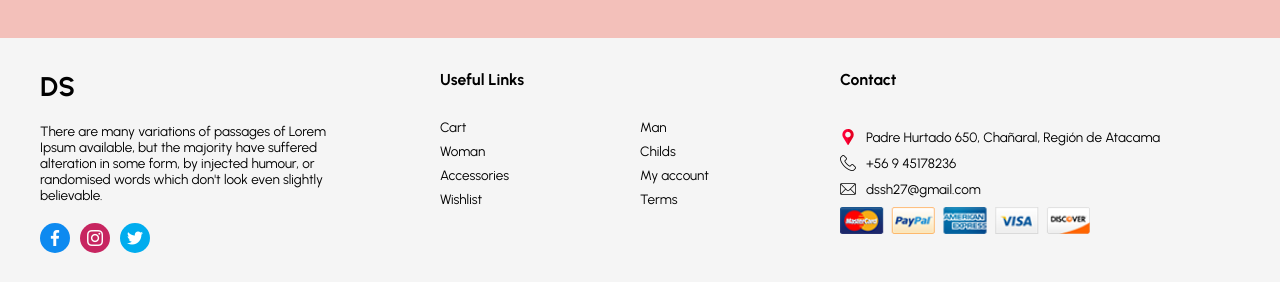
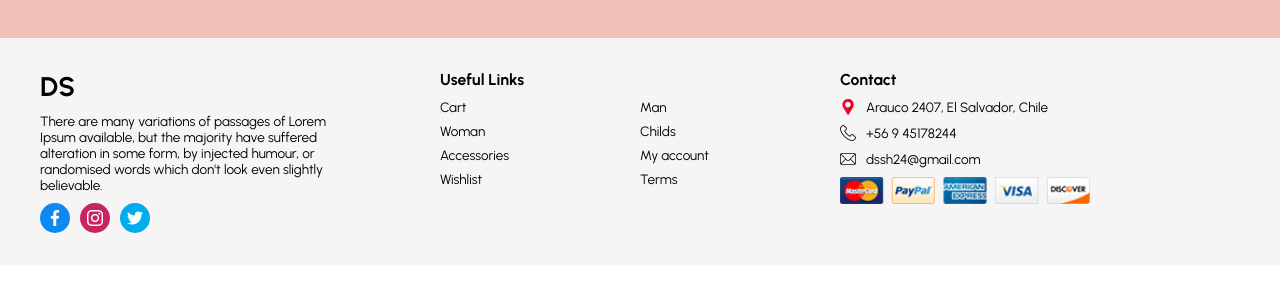
Before and after one commit to dsaez27/DShop, a React (Vite) app: page / in a window 1280 px wide. Shown: the part 1777-2059 px from the top of the page. Built offline with nearby package versions, Linux system fonts and the light colour scheme; no server answers.

Commit message:
Changed spans, paddings and gaps

```diff
--- a/src/components/Footer.jsx
+++ b/src/components/Footer.jsx
@@ -53,15 +53,15 @@ export const Footer = () => {
             <Title>Contact</Title>
             <ContactItem>
               <img src={Placeholder} loading="lazy" alt="Placeholder" />
-              Padre Hurtado 650, Chañaral, Región de Atacama
+              <span>Arauco 2407, El Salvador, Chile</span>
             </ContactItem>
             <ContactItem>
               <img src={Telephone} loading="lazy" alt="Telephone" />
-              +56 9 45178236
+              <span>+56 9 45178244</span>
             </ContactItem>
             <ContactItem>
               <img src={Mail} loading="lazy" alt="Mail" />
-              dssh27@gmail.com
+              <span>dssh24@gmail.com</span>
             </ContactItem>
             <Payment src={PaymentLogos} loading="lazy" title="payment" />
           </Right>
@@ -84,26 +84,23 @@ const Content = styled.div`
   display: flex;
   flex-direction: row;
   width: min(1200px, 100%);
-  ${tablet({ flexDirection: "column", gap: "30px" })}
+  ${tablet({ flexDirection: "column", gap: "1rem" })}
 `;
 
-const Title = styled.h3`
-  margin-bottom: 30px;
-  ${tablet({ marginBottom: "20px" })}
-`;
+const Title = styled.h3``;
 
 // Footer Left
 const Left = styled.div`
   flex: 1;
   display: flex;
   flex-direction: column;
+  gap: 10px;
 `;
 
 const Logo = styled.h1``;
 
 const Desc = styled.div`
   width: min(300px, 90ch);
-  margin: 20px 0;
 `;
 
 const SocialContainer = styled.div`
@@ -132,6 +129,9 @@ const SocialIcon = styled.div`
 
 const Center = styled.div`
   flex: 1;
+  display: flex;
+  flex-direction: column;
+  gap: 10px;
 `;
 
 const List = styled.ul`
@@ -184,4 +184,5 @@ const ContactItem = styled.div`
 
 const Payment = styled.img`
   width: 250px;
+  height: auto;
 `;
```
